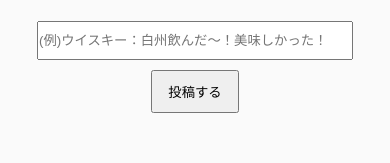
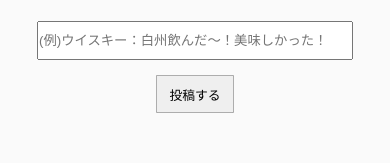
Before and after one commit to yapiro/portfolio, a React (Create React App) app: page /#/tweet in a window 390 px wide. Shown: the part 2030-2193 px from the top of the page. Built offline with nearby package versions, Linux system fonts and the light colour scheme.

Commit message:
input is modyfied

```diff
--- a/src/components/Tweet/Tweet.css
+++ b/src/components/Tweet/Tweet.css
@@ -130,6 +130,8 @@
         margin: 0 auto;
         text-align: center;
         margin-top: 10px;
+        font-size: 16px;
+        transform: scale(0.8);
     }
 
 }
```
